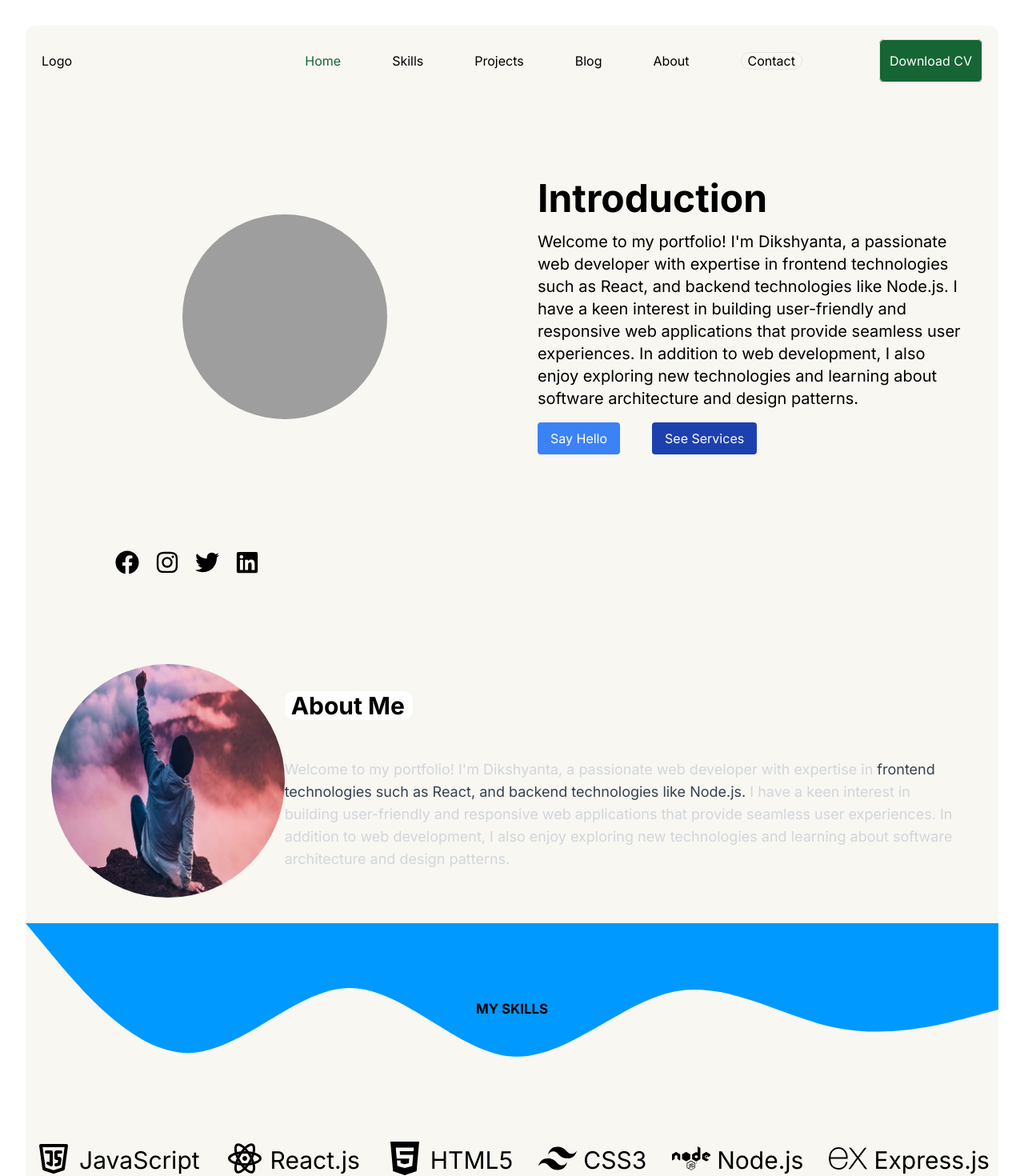
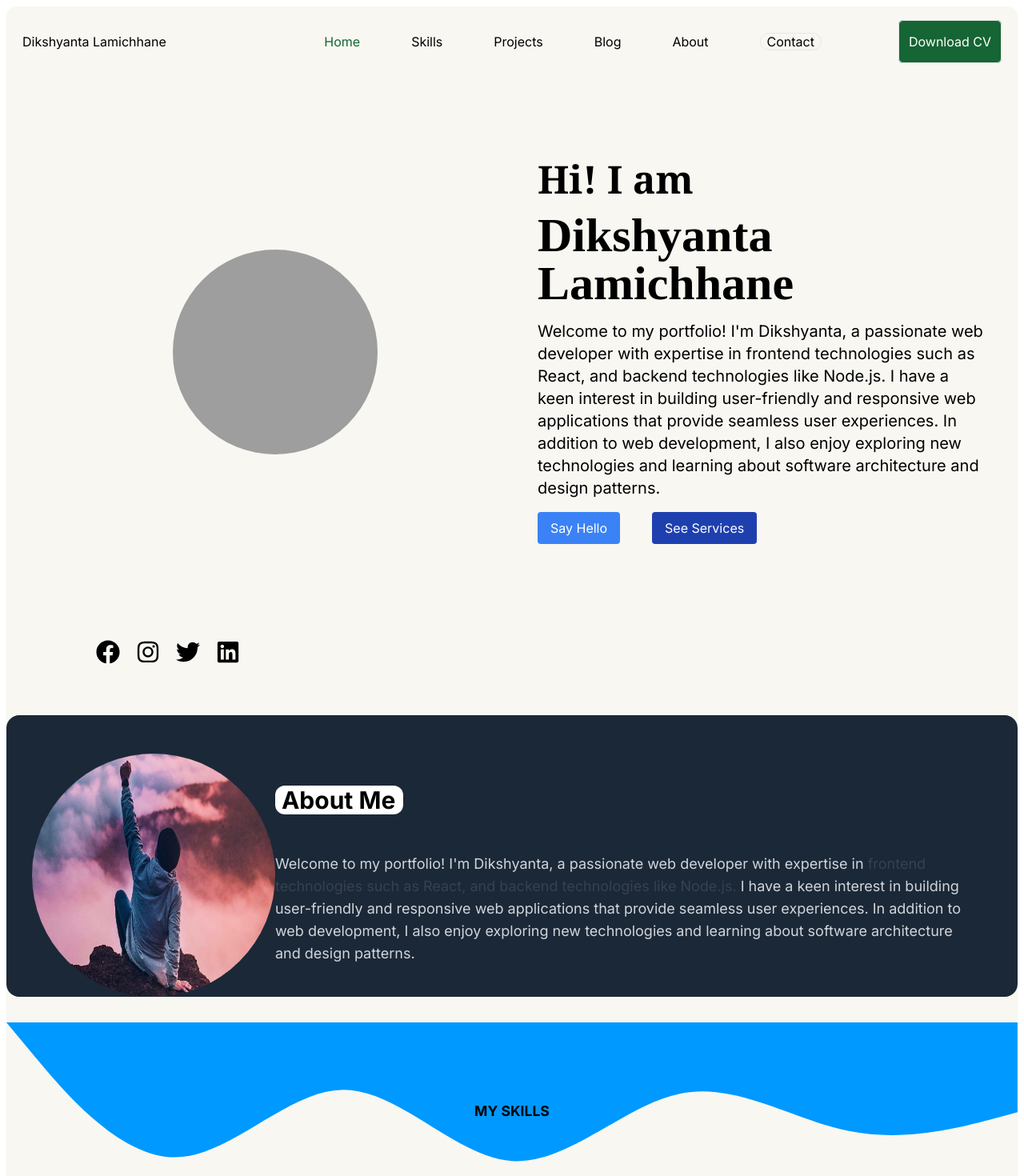
Before and after one commit to ramkumarthapa2022/dikshyantaportfolio, a Next.js app: page / in a window 1280 px wide. Shown: the top 1470 px of the page at 80% size. Built offline with nearby package versions, Linux system fonts and the light colour scheme; grey boxes are pictures that could not be loaded.

Commit message:
changed looks and added a tailwind

```diff
--- a/src/app/page.tsx
+++ b/src/app/page.tsx
@@ -9,6 +9,7 @@ import { DiResponsive } from "react-icons/di";
 import { MdExpandMore } from "react-icons/md";
 import { IoClose } from "react-icons/io5";
 import { IoIosMore } from "react-icons/io";
+import { BiFontFamily } from "react-icons/bi";
 export default function Home() {
   const [showNav,setShowNav]=useState(false)
   const [isshowmenu,setshowmenu]=useState(false)
@@ -52,12 +53,12 @@ useEffect(()=>{
 },[scrolled])
   return (
     <div className="bg-white min-h-screen flex flex-col justify-center">
-      <div id="home" className='m-8 bg-[#f8f7f1] rounded-t-xl'>
+      <div id="home" className='m-2 bg-[#f8f7f1] rounded-t-xl'>
 
-      <header className={`sm:sticky items-end top-3 z-50 text-black py-4 rounded-full mx-2 my-4 px-3  ${scrolled ? 'transition-colors duration-1000 ease-in-out sm:bg-black sm:bg-opacity-20':''} ${issmscreen && showNav ? 'h-screen':''}`}>
+      <header className={`sm:sticky items-end top-3 z-50 text-black py-4 rounded-full mx-2 my-4 px-3  ${scrolled ? 'transition-colors duration-1000 ease-in-out sm:bg-[#f8f7f1] ':''} ${issmscreen && showNav ? 'h-screen':''}`}>
             <nav className="container mx-auto flex flex-col md:flex-row mt-4 md:mt-0 md:order-1 md:flex md:items-center justify-between">
                 <div className="flex flex-row justify-between">
-                <div className="text-black hover:underline hover:text-red-200">Logo</div>
+                <div className="text-black hover:underline hover:text-red-200">Dikshyanta Lamichhane</div>
                 {issmscreen && (
                    <div className="sm:hidden">
                    {!isshowmenu ? (
@@ -111,8 +112,9 @@ useEffect(()=>{
             <img src="/1.jpg" alt="Dikshyanta" className="w-64 h-64 rounded-full" />
           </div>
           <div className="md:w-1/2 md:pl-8">
-            <h2 className="text-5xl font-bold mb-4">Introduction</h2>
-            <p className="text-xl">
+            <h2 className="text-5xl font-bold mb-4 font-serif">Hi! I am </h2>
+            <h1 className="text-6xl font-bold mb-4 font-playfair">Dikshyanta Lamichhane</h1>
+            <p className="text-xl text-grey">
               Welcome to my portfolio! I'm Dikshyanta, a passionate web developer with expertise in frontend technologies such as React,
                and backend technologies like Node.js. I have a keen interest in building
                user-friendly and responsive web applications that provide seamless user experiences. In addition to web development,
@@ -131,7 +133,7 @@ useEffect(()=>{
         <FaLinkedin />
              </div>
                 <main className="container py-8">
-                <section id="about" className="my-8 flex flex-col items-center">
+                <section id="about" className="my-8 flex flex-col items-spacearound bg-[#1B2837] rounded-2xl ">
                 <div className="flex flex-col md:flex-row justify-center items-center">
 
                   <div className="pt-12 ">
--- a/tailwind.config.ts
+++ b/tailwind.config.ts
@@ -8,6 +8,9 @@ const config: Config = {
   ],
   theme: {
     extend: {
+      fontFamily: {
+        playfair:['Playfair Display','serif']
+      },
       backgroundImage: {
         "gradient-radial": "radial-gradient(var(--tw-gradient-stops))",
         "gradient-conic":
```
